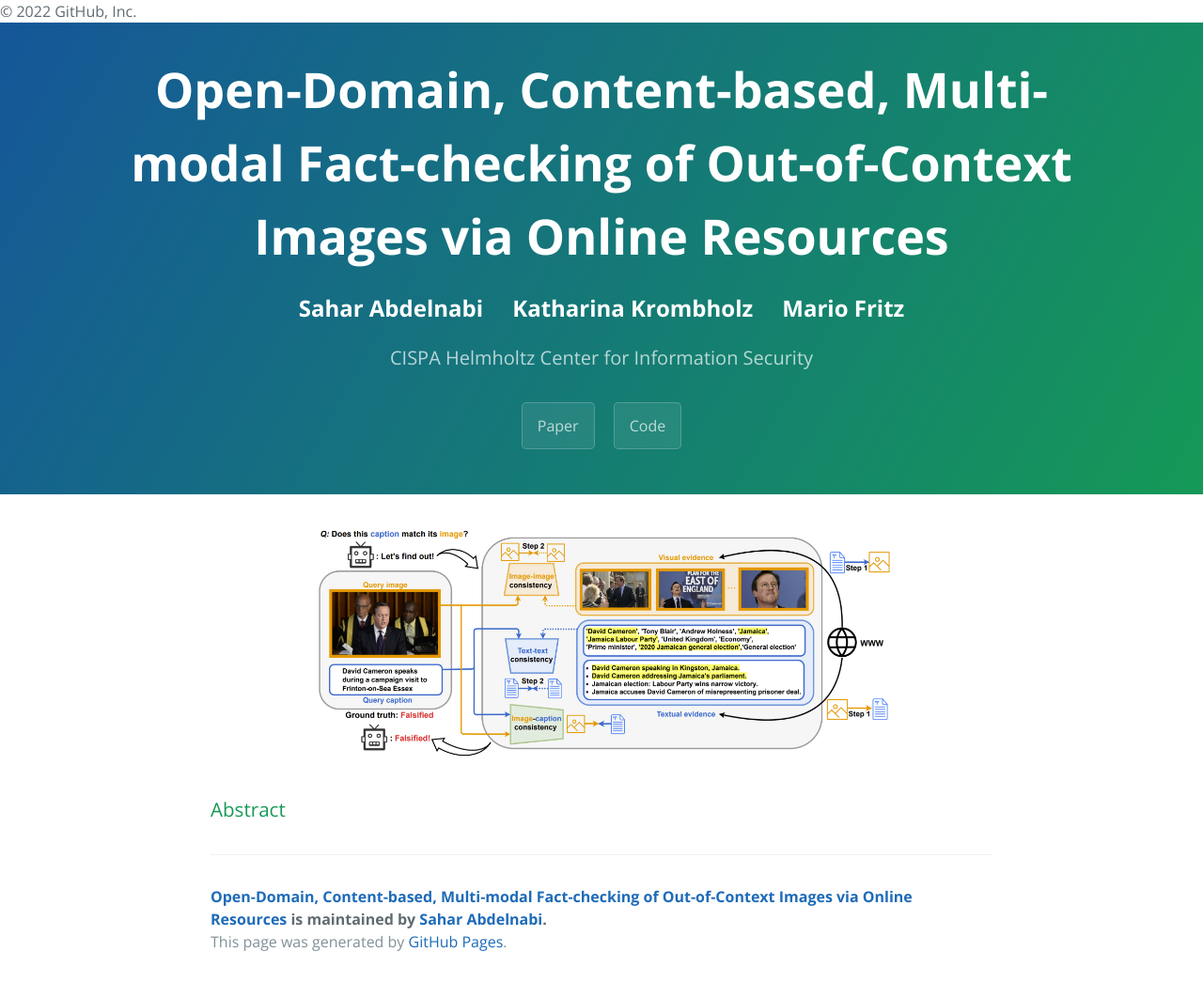
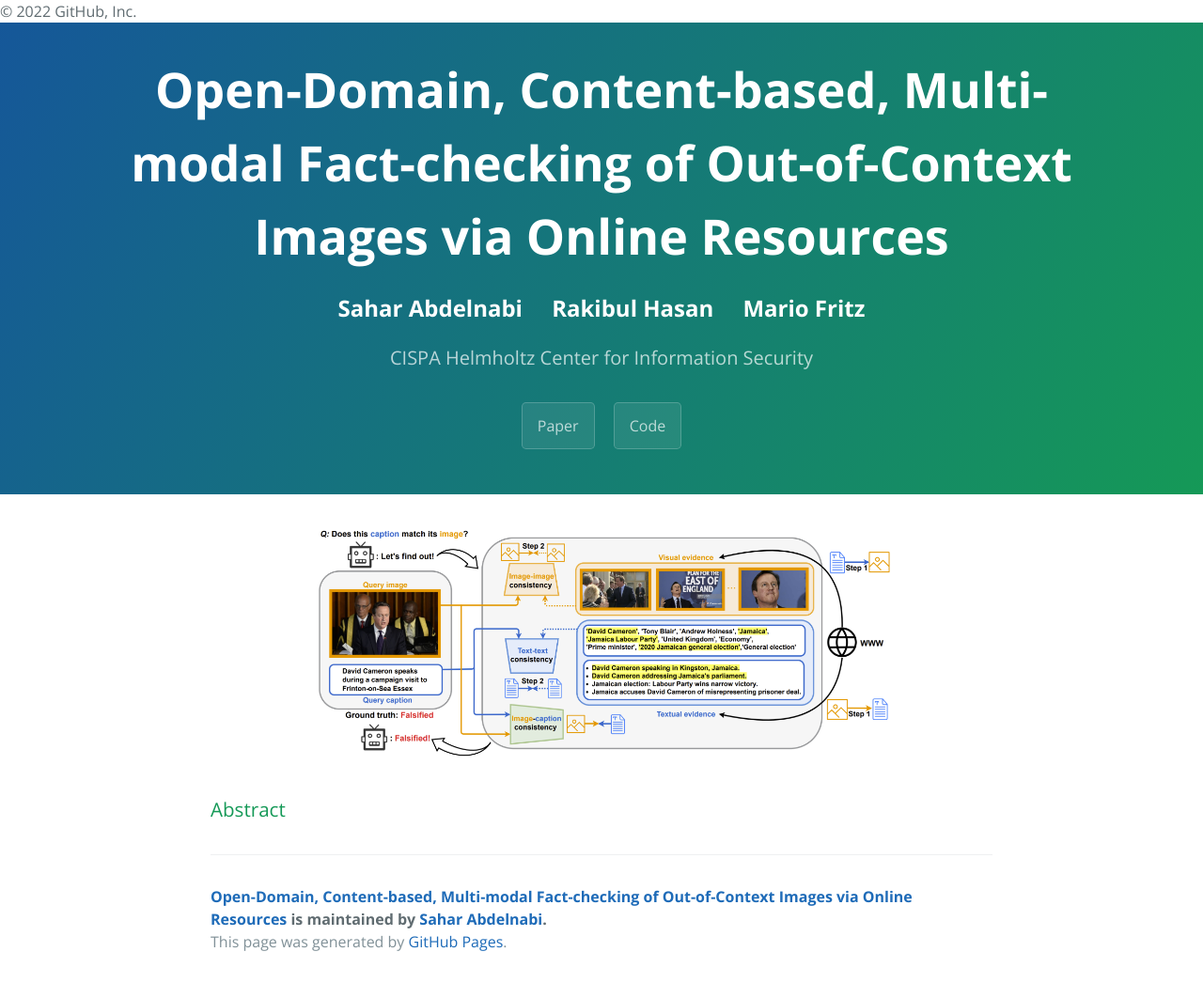
Before and after one commit to S-Abdelnabi/OoC-multi-modal-fc, a Jekyll site: the page built from index.md, in a window 1280 px wide. Shown: the whole page at 94% size. Built offline with Jekyll 4.4.1, drawn with Linux system fonts in a browser that asks for light colours; our own code applies the rules of GitHub Pages for plain Markdown files.

Commit message:
Update page-header.html

```diff
--- a/_includes/page-header.html
+++ b/_includes/page-header.html
@@ -1,7 +1,7 @@
 <section class="page-header">
   <h1 class="project-name">{{ site.title }}</h1>
   <!-- <h2 class="project-tagline">{{ site.tagline }}</h2> -->
-  <h2 class="site.author"> <a href="https://cispa.saarland/people/sahar.abdelnabi/" style={{site.auth_color}}> Sahar Abdelnabi</a> &nbsp &nbsp <a href="https://cispa.saarland/people/katharina.krombholz/" style={{site.auth_color}}>Katharina Krombholz</a>  &nbsp &nbsp  <a href="https://cispa.saarland/group/fritz/" style={{site.auth_color}}>Mario Fritz</a></h2>
+  <h2 class="site.author"> <a href="https://cispa.saarland/people/sahar.abdelnabi/" style={{site.auth_color}}> Sahar Abdelnabi</a> &nbsp &nbsp <a href="https://rakib062.github.io/" style={{site.auth_color}}>Rakibul Hasan</a>  &nbsp &nbsp  <a href="https://cispa.saarland/group/fritz/" style={{site.auth_color}}>Mario Fritz</a></h2>
   <h2 class="project-tagline">  <a href="https://cispa.saarland/" style={{site.auth_color}}> CISPA Helmholtz Center for Information Security</a></h2>
   <a href="{{site.paper_url}}" class="btn">Paper</a>
   <a href="{{site.github.repository_url}}" class="btn">Code</a>
```
